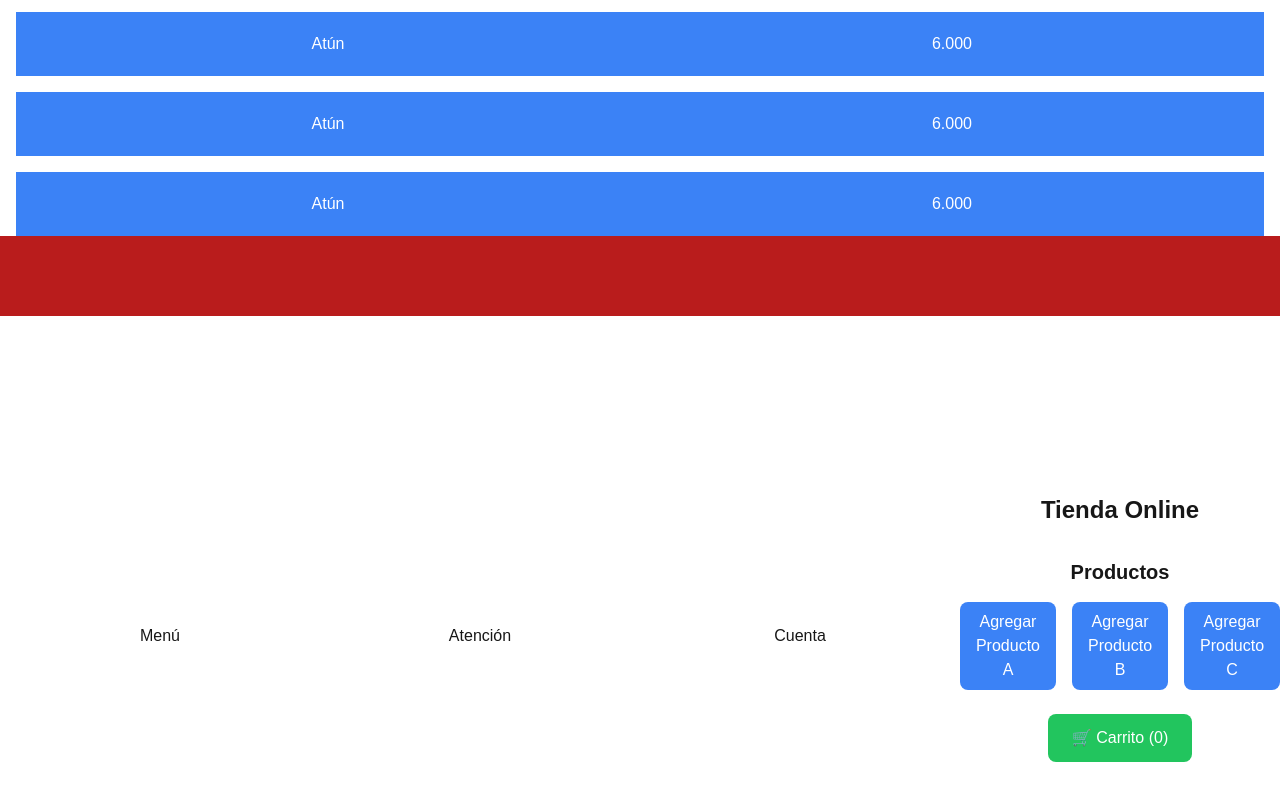
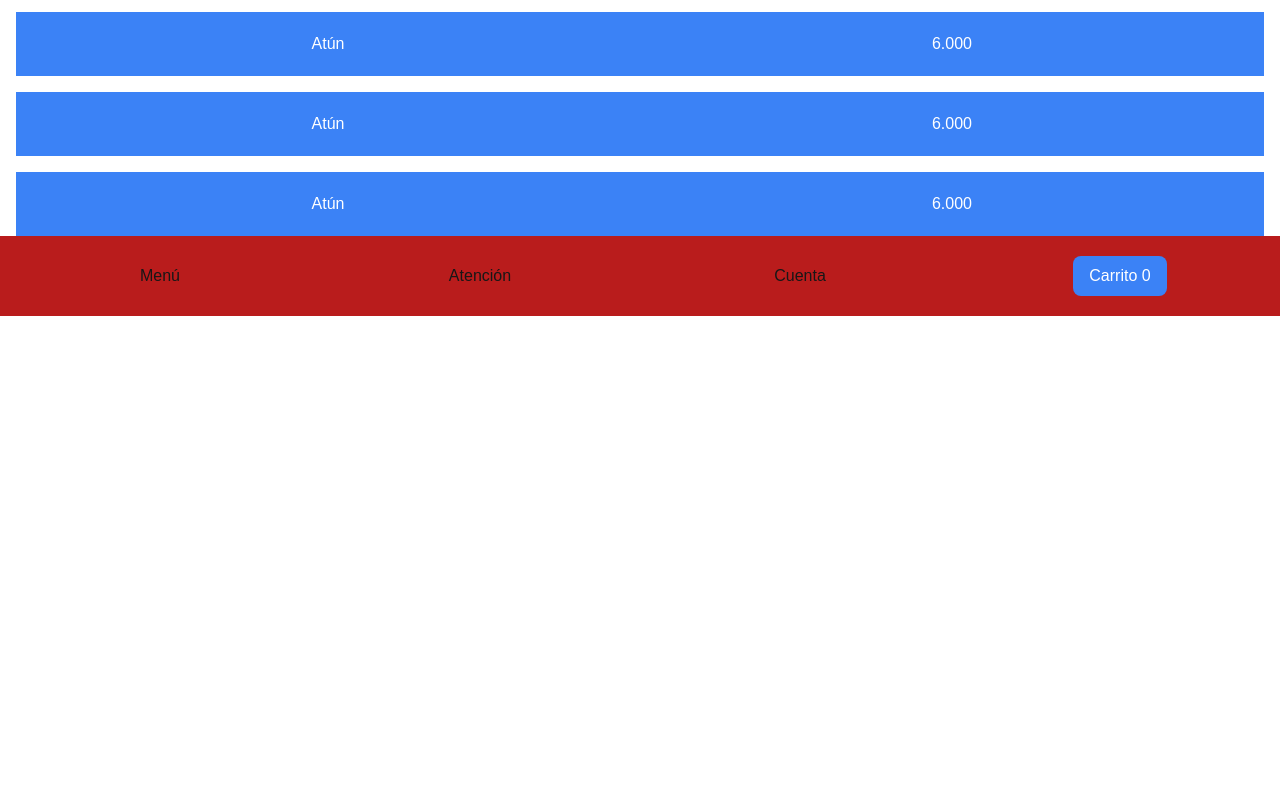
Before and after one commit to CristianTapia/menu, a Next.js app: page /menu in a window 1280 px wide. Shown: the part 484-1284 px from the top of the page. After the commit the page ends 800 px from the top, so only its background shows below. Built offline with nearby package versions, Linux system fonts and the light colour scheme.

Commit message:
Cart using count

```diff
--- a/app/menu/page.tsx
+++ b/app/menu/page.tsx
@@ -1,6 +1,6 @@
 import Categories from "../ui/Catagories";
+import OffCanvas from "../ui/OffCanvas";
 import Products from "../ui/Products";
-import ShoppingCart from "../ui/ShoppingCart";
 
 export default function Menu() {
   return (
@@ -16,10 +16,7 @@ export default function Menu() {
         <div>Atención</div>
         <div>Cuenta</div>
         <div>
-          <div className="flex flex-col items-center justify-center min-h-screen p-6">
-            <h1 className="text-2xl font-bold mb-4">Tienda Online</h1>
-            <ShoppingCart /> {/* Usa el carrito aquí */}
-          </div>
+          <OffCanvas />
         </div>
       </footer>
     </div>
--- /dev/null
+++ b/app/ui/OffCanvas.tsx
@@ -0,0 +1,24 @@
+// import { useState } from "react";
+// import { X } from "lucide-react";
+"use client";
+import React from "react";
+
+export default function OffCanvas() {
+  function handleClick() {
+    console.log("sumar");
+    setSum(sum + 1);
+  }
+
+  const [sum, setSum] = React.useState(0);
+
+  return (
+    <div>
+      <button
+        className="bg-blue-500 text-white px-4 py-2 rounded-lg"
+        onClick={handleClick}
+      >
+        Carrito {sum}
+      </button>
+    </div>
+  );
+}
--- a/app/ui/ShoppingCart.tsx
+++ /dev/null
@@ -1,101 +0,0 @@
-"use client";
-
-import { useState, useEffect } from "react";
-
-interface Product {
-  id: number;
-  name: string;
-  price: number;
-}
-
-export default function ShoppingCart() {
-  const [cart, setCart] = useState<Product[]>([]);
-  const [isOpen, setIsOpen] = useState<boolean>(false);
-
-  const products: Product[] = [
-    { id: 1, name: "Producto A", price: 100 },
-    { id: 2, name: "Producto B", price: 200 },
-    { id: 3, name: "Producto C", price: 300 },
-  ];
-
-  // Cargar el carrito desde localStorage al iniciar
-  useEffect(() => {
-    const storedCart = localStorage.getItem("cart");
-    if (storedCart) {
-      setCart(JSON.parse(storedCart));
-    }
-  }, []);
-
-  // Guardar carrito en localStorage cuando cambie
-  useEffect(() => {
-    localStorage.setItem("cart", JSON.stringify(cart));
-  }, [cart]);
-
-  // Agregar producto al carrito
-  const addToCart = (product: Product) => {
-    setCart([...cart, product]);
-  };
-
-  // Eliminar producto del carrito por índice
-  const removeFromCart = (index: number) => {
-    setCart(cart.filter((_, i) => i !== index));
-  };
-
-  return (
-    <div className="relative p-4">
-      <h2 className="text-xl font-bold mb-4">Productos</h2>
-
-      {/* Botones para agregar productos */}
-      <div className="flex gap-4">
-        {products.map((product) => (
-          <button
-            key={product.id}
-            onClick={() => addToCart(product)}
-            className="bg-blue-500 text-white px-4 py-2 rounded-lg hover:bg-blue-700"
-          >
-            Agregar {product.name}
-          </button>
-        ))}
-      </div>
-
-      {/* Botón del Carrito con Dropdown */}
-      <div className="mt-6 relative">
-        <button
-          onClick={() => setIsOpen(!isOpen)}
-          className="bg-green-500 text-white px-6 py-3 rounded-lg hover:bg-green-700"
-        >
-          🛒 Carrito ({cart.length})
-        </button>
-
-        {/* Dropdown del carrito */}
-        {isOpen && (
-          <div className="absolute right-0 mt-2 w-60 bg-white border border-gray-300 rounded-lg shadow-lg p-4">
-            <h3 className="font-semibold text-lg">Carrito de Compras</h3>
-            {cart.length === 0 ? (
-              <p className="text-gray-500">El carrito está vacío</p>
-            ) : (
-              <ul className="mt-2 space-y-2">
-                {cart.map((item, index) => (
-                  <li
-                    key={index}
-                    className="border-b py-2 flex justify-between items-center"
-                  >
-                    <span>
-                      {item.name} - ${item.price}
-                    </span>
-                    <button
-                      onClick={() => removeFromCart(index)}
-                      className="bg-red-500 text-white px-2 py-1 rounded hover:bg-red-700"
-                    >
-                      ❌
-                    </button>
-                  </li>
-                ))}
-              </ul>
-            )}
-          </div>
-        )}
-      </div>
-    </div>
-  );
-}
```
